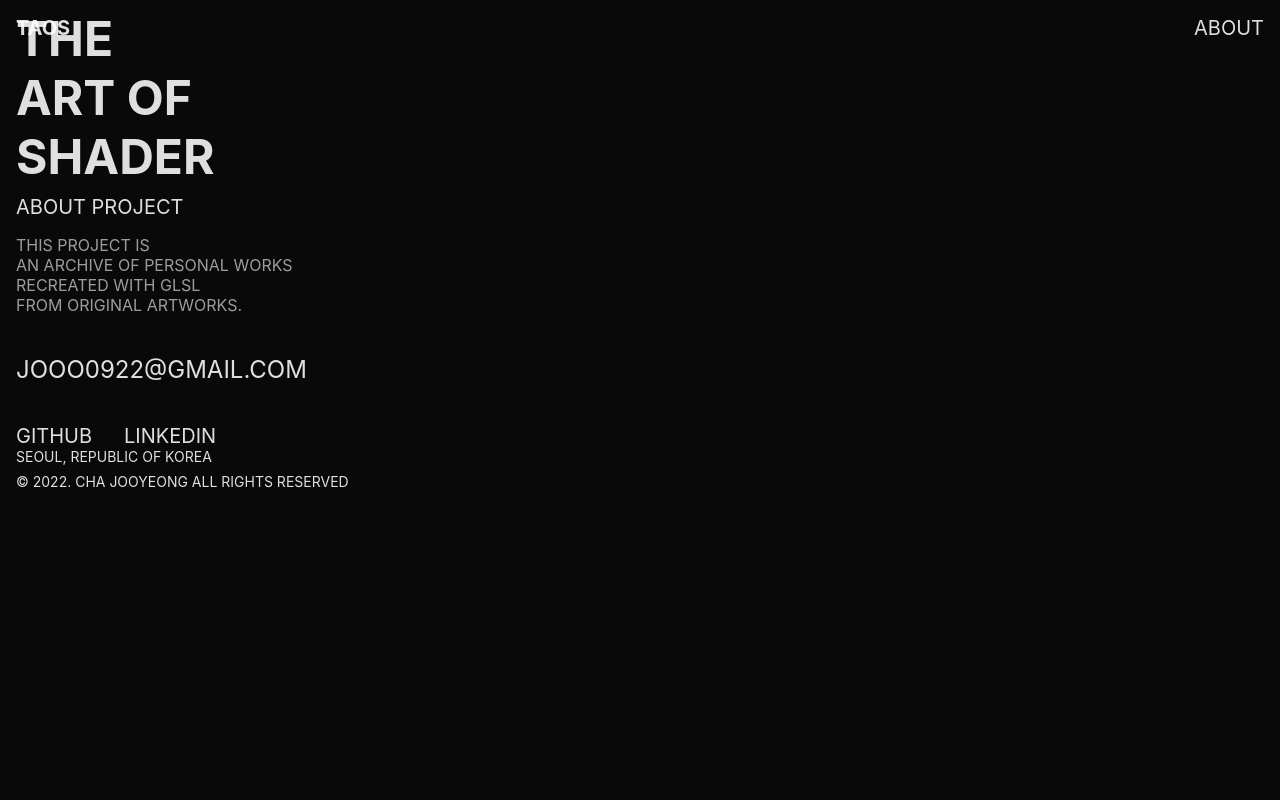
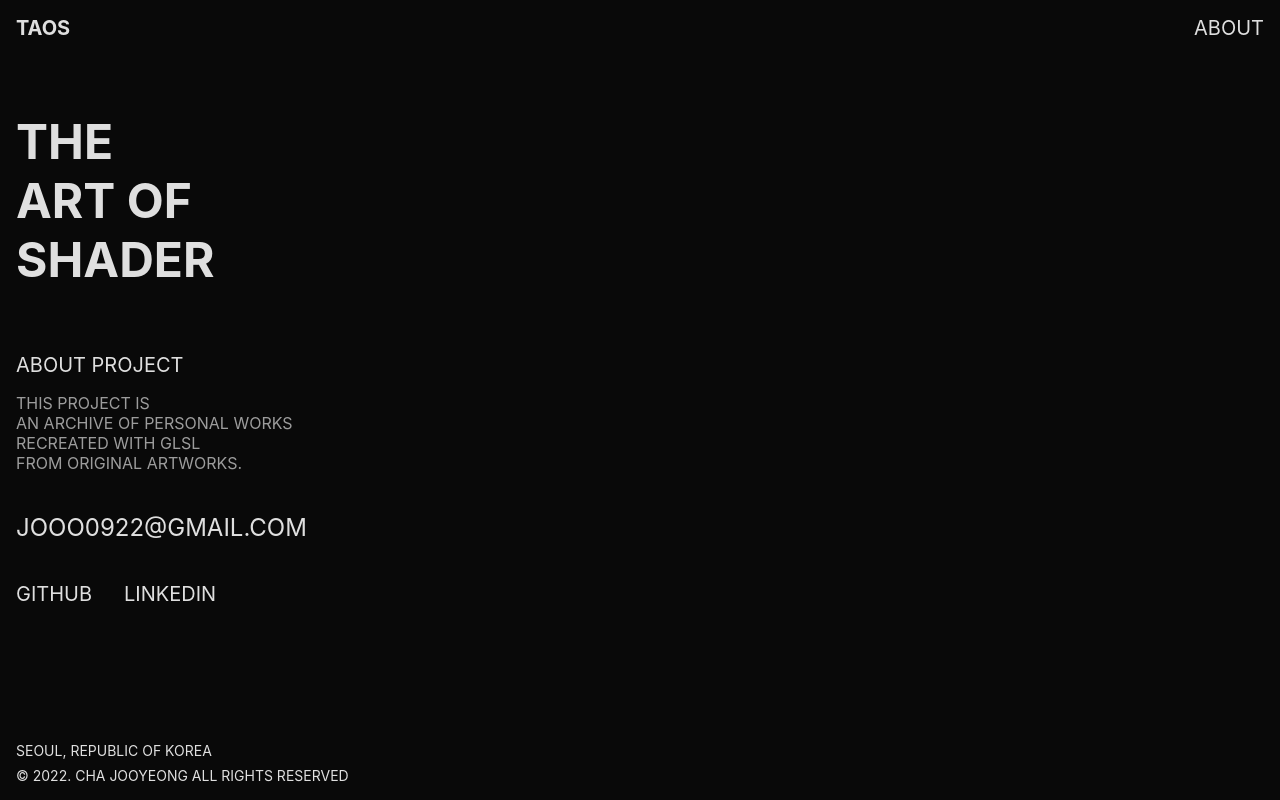
Before and after one commit to jooo0922/the-art-of-shader, a React (Create React App) app: page /about in a window 1280 px wide. Built offline with nearby package versions, Linux system fonts and the light colour scheme.

Commit message:
design: About 페이지 grid 및 padding 값 수정

```diff
--- a/src/pages/About/About.module.css
+++ b/src/pages/About/About.module.css
@@ -3,16 +3,13 @@
 .About {
   margin: 0 1rem 0;
   display: grid;
-  grid-template-rows: auto 1fr auto;
+  grid-template-rows: 1fr auto;
   height: 100vh;
 }
 
 .About .content {
-  height: 100%;
-  display: grid;
-  grid-template-rows: 1fr 1.3fr;
+  padding-top: 7rem;
+  display: flex;
+  flex-direction: column;
+  gap: 4rem;
 }
-
-.About .content :nth-child(1) {
-  align-self: center;
-}
```
